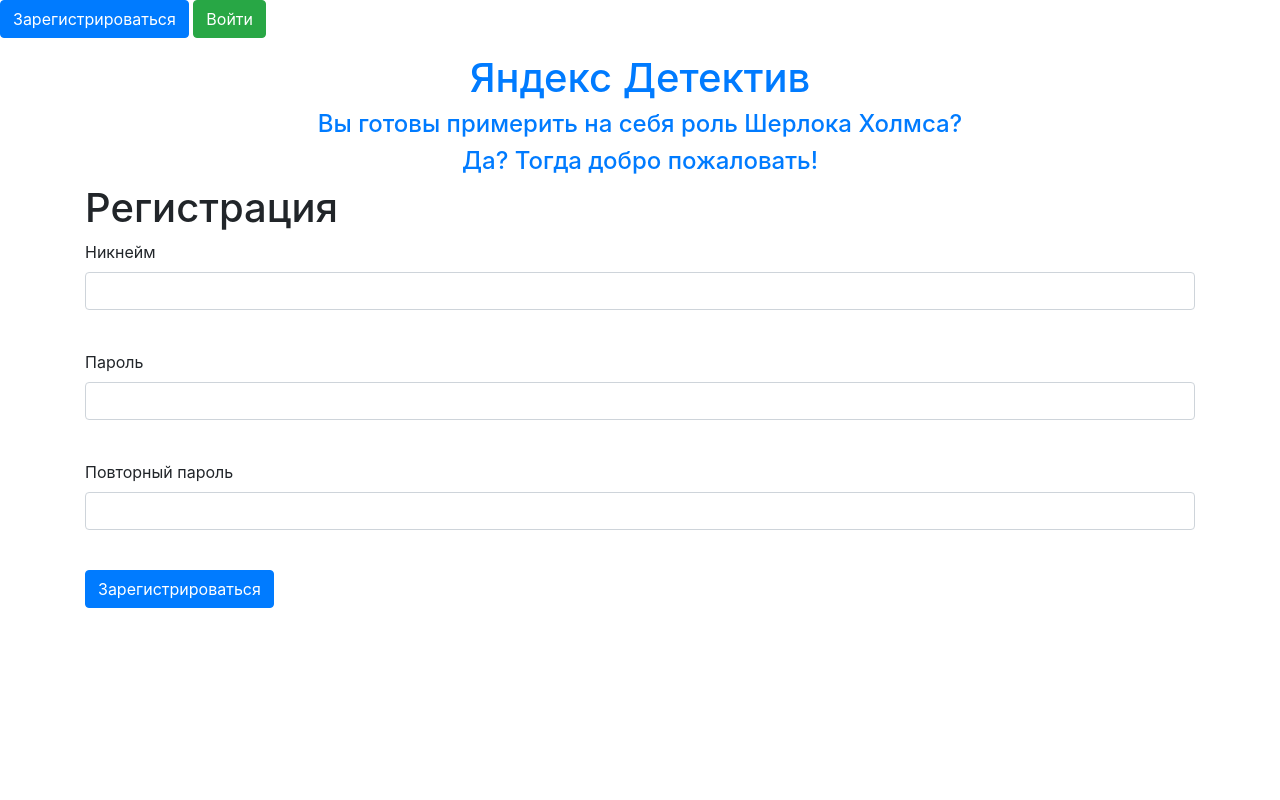
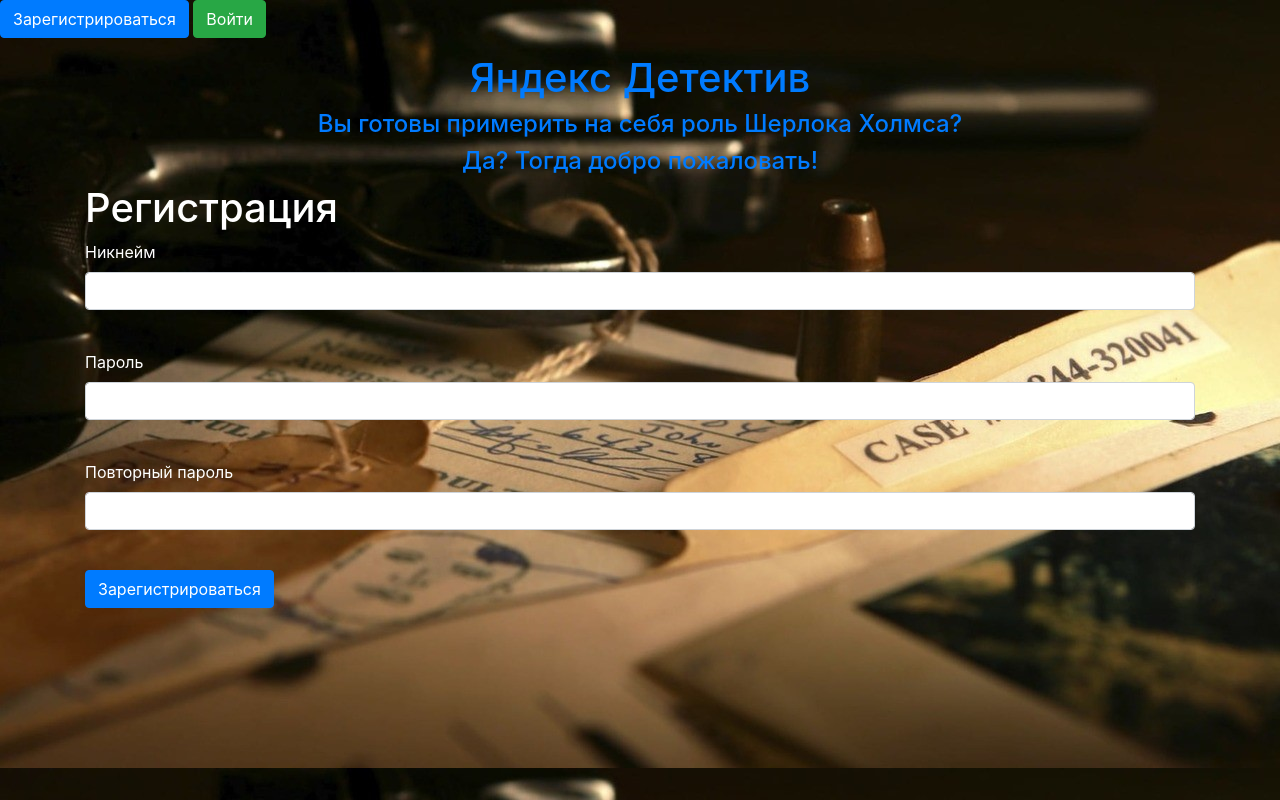
Before and after one commit to rubinho-m/detective_project, a Flask app: page /register in a window 1280 px wide. Run offline with Flask 2, Linux system fonts and the light colour scheme; some libraries are stand-ins or nearby versions.

Commit message:
with session

```diff
--- a/main.py
+++ b/main.py
@@ -1,15 +1,17 @@
-from data import db_session
 from flask import Flask, render_template, url_for, redirect
 from flask_restful import abort, Api
+from flask import session as user_ses
+
 from users_resource import User, UserResource, UserListResource
 from story_resource import Story, StoryResource, StoryListResource
 from flask_login import LoginManager, login_required, logout_user, login_user
-
 
 from flask_wtf import FlaskForm
 from wtforms.fields.simple import PasswordField, BooleanField, SubmitField
 from wtforms.fields.core import StringField
 from wtforms.validators import DataRequired
+
+from data import db_session
 
 
 class RegisterForm(FlaskForm):
@@ -33,8 +35,6 @@ api = Api(app)
 login_manager = LoginManager()
 login_manager.init_app(app)
 
-current_user = None
-
 
 def main():
     db_session.global_init("db/detective.db")
@@ -45,14 +45,6 @@ def main():
     app.run()
 
 
-@app.route("/")
-@app.route('/index')
-def start():
-   return render_template('base.html', current_user=current_user,
-                          css_style=url_for('static', filename='css/style.css'),
-                          background=url_for('static', filename='img/img_start.jpg'))
-
-
 @login_manager.user_loader
 def load_user(user_id):
     session = db_session.create_session()
@@ -60,22 +52,30 @@ def load_user(user_id):
     return session.query(User).get(user_id)
 
 
+@app.route("/")
+@app.route('/index')
+def start():
+    return render_template('index.html', css_style=url_for('static', filename='css/style.css'),
+                           background=url_for('static', filename='img/img_start.jpg'))
+
+
 @app.route('/login', methods=['GET', 'POST'])
 def login():
-    global current_user
-
     form = LoginForm()
     if form.validate_on_submit():
         session = db_session.create_session()
         user = session.query(User).filter(User.nickname == form.nickname.data).first()
-        if user and user.check_password(form.password.data):
-            current_user = user
+        if 'current_user' in user_ses:
+            user_ses['current_user'] = user_ses.get('current_user')
+        else:
+            user_ses['current_user'] = user.id
             login_user(user, remember=form.remember_me.data)
             return redirect("/")
         return render_template('login.html',
                                message="Неправильный логин или пароль",
                                form=form)
-    return render_template('login.html', title='Авторизация', form=form)
+    return render_template('login.html', title='Авторизация', form=form,
+                           background=url_for('static', filename='img/img_start.jpg'))
 
 
 @app.route('/register', methods=['GET', 'POST'])
@@ -95,16 +95,16 @@ def register():
         return render_template('register.html',
                                message="Пароли не совпадают",
                                form=form)
-    return render_template('register.html', title='Регистрация', form=form)
+    return render_template('register.html', title='Регистрация', form=form,
+                           background=url_for('static', filename='img/img_start.jpg'))
 
 
 @app.route('/logout')
 @login_required
 def logout():
-    global current_user
+    user_ses.pop('current_user', None)
 
     logout_user()
-    current_user = None
     return redirect("/")
 
 
--- a/templates/index.html
+++ b/templates/index.html
@@ -1,5 +1,7 @@
 {% extends "base.html" %}
 
 {% block content %}
-<h1>Детективы</h1>
+{% if current_user.is_authenticated %}
+<h1 style="color: white">Детективы</h1>
+{% endif %}
 {% endblock %}
--- a/templates/register.html
+++ b/templates/register.html
@@ -1,11 +1,12 @@
 {% extends "base.html" %}
 
 {% block content %}
-<h1>Регистрация</h1>
+<body style="background-image:url({{background}})">
+<h1 style="color: white">Регистрация</h1>
 <form action="" method="post">
     {{ form.hidden_tag() }}
     {{ form.csrf_token }}
-    <p>
+    <p style="color: white">
         {{ form.nickname.label }}<br>
         {{ form.nickname(class="form-control", type="string") }}<br>
         {% for error in form.nickname.errors %}
@@ -14,7 +15,7 @@
             </p>
         {% endfor %}
     </p>
-    <p>
+    <p style="color: white">
         {{ form.password.label }}<br>
         {{ form.password(class="form-control", type="password") }}<br>
         {% for error in form.password.errors %}
@@ -23,7 +24,7 @@
             </p>
         {% endfor %}
     </p>
-    <p>
+    <p style="color: white">
         {{ form.password_again.label }}<br>
         {{ form.password_again(class="form-control", type="password") }}<br>
         {% for error in form.password_again.errors %}
@@ -32,7 +33,8 @@
             </p>
         {% endfor %}
     </p>
-    <p>{{ form.submit(type="submit", class="btn btn-primary") }}</p>
+    <p style="color: white">{{ form.submit(type="submit", class="btn btn-primary") }}</p>
     {{message}}
 </form>
+</body>
 {% endblock %}
```
Also changed, not shown: templates/login.html (+6 -4 lines).
